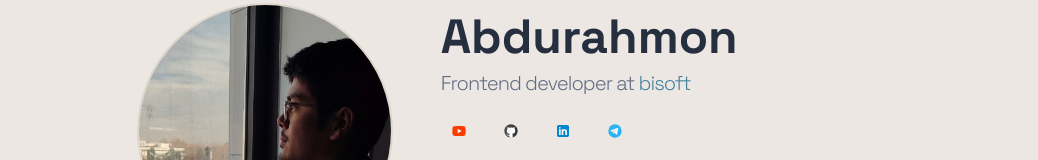
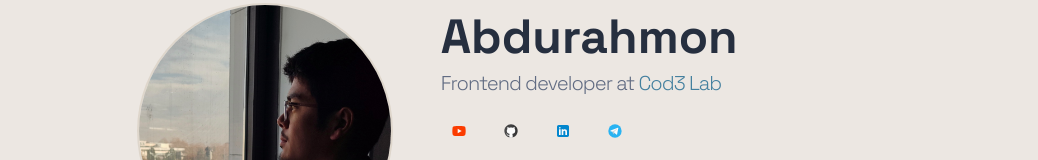
Before and after one commit to abdurahmon27/2005, a Next.js app: page / in a window 1280 px wide. Shown: the part 221-381 px from the top of the page, without its empty margins (120-1158 px from the left). Built offline with nearby package versions, Linux system fonts and the light colour scheme.

Commit message:
fix: work

```diff
--- a/src/app/_components/Hero.tsx
+++ b/src/app/_components/Hero.tsx
@@ -16,7 +16,7 @@ export function HeroSection() {
             </div>
             <div className="flex flex-col items-center text-center md:items-start md:text-left">
                 <h1 className="text-4xl font-bold tracking-normal md:text-5xl">Abdurahmon</h1>
-                <p className="mt-2 text-xl text-muted-foreground font-thin tracking-tighter">Frontend developer at <a href="https://bisoft.tech/" target="_blank" className="text-primary">bisoft</a></p>
+                <p className="mt-2 text-xl text-muted-foreground font-thin tracking-tighter">Frontend developer at <a href="https://cod3.uz/" target="_blank" className="text-primary">Cod3 Lab</a></p>
                 <div className="mt-4 flex gap-4">
                     <Link href="https://www.youtube.com/channel/UC6j51JFDtA1AsUyPMbG81Xg" target="_blank" rel="noopener noreferrer">
                         <Button variant="ghost" size="icon" className="h-9 w-9">
```
Also changed, not shown: public/bekzotovich.jpg (added).
